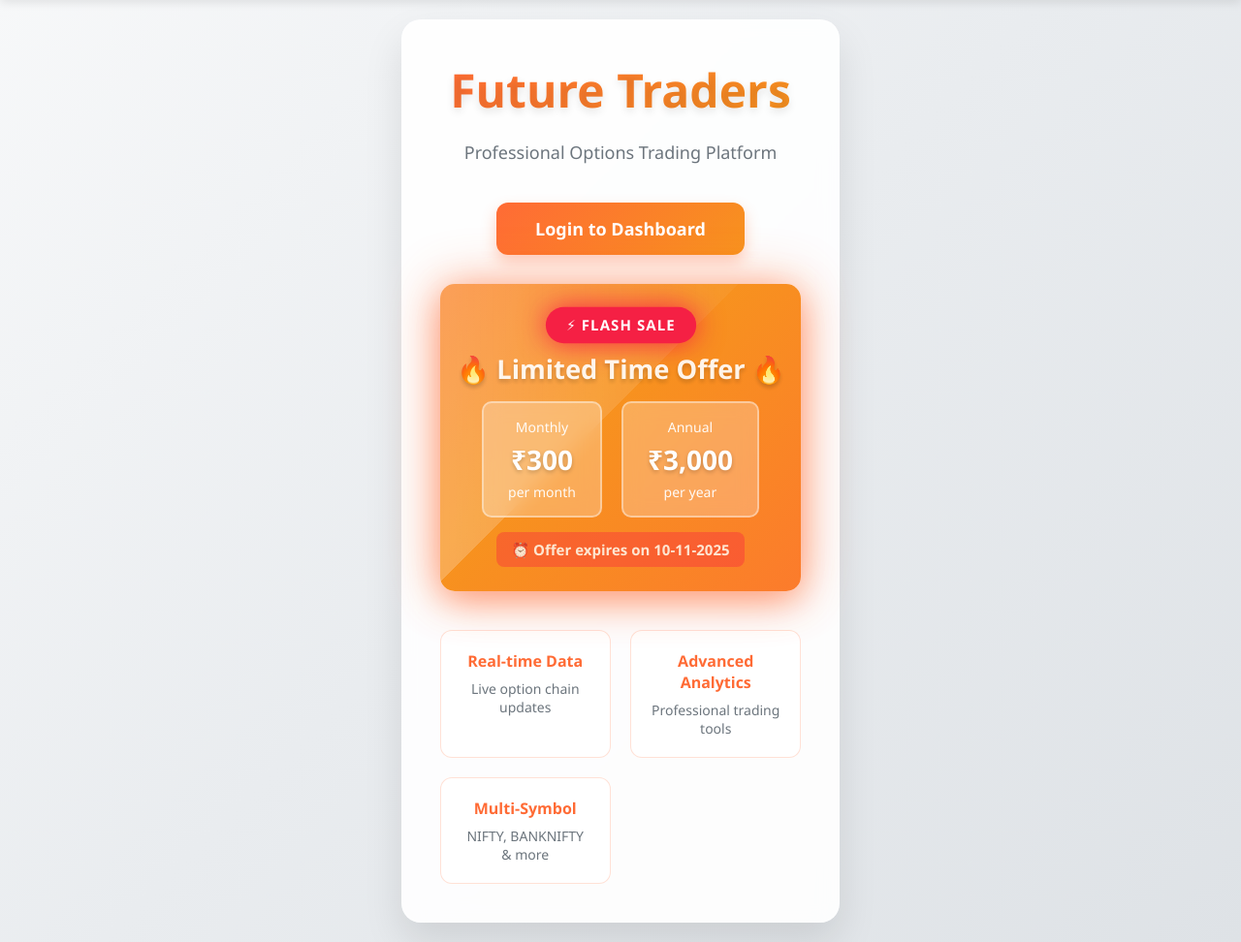
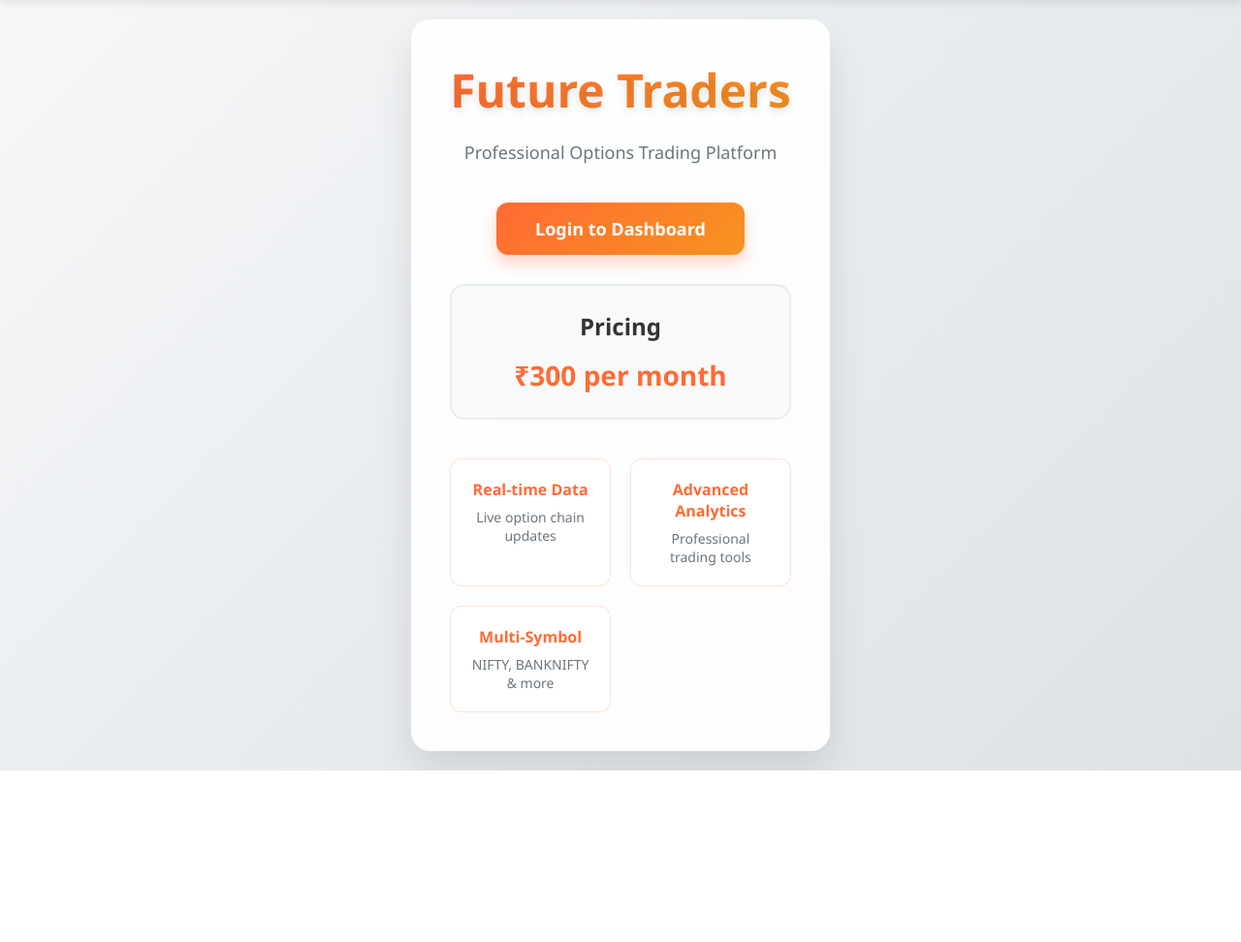
Before and after one commit to v9dlohar/Future-Traders, a Django app: page / in a window 1280 px wide. Shown: the part 97-1069 px from the top of the page at 97% size. After the commit the page ends 892 px from the top, so only its background shows below. Run offline with Django 5.2, Linux system fonts and the light colour scheme; parts of the project's set-up code (start-up, migrations or seed data) failed here and were passed over.

Commit message:
Update home.html

```diff
--- a/dashboard/templates/dashboard/home.html
+++ b/dashboard/templates/dashboard/home.html
@@ -124,153 +124,29 @@
         font-size: 14px;
     }
 
-    .pricing-offer {
+    .pricing-section {
         margin-top: 30px;
         padding: 25px;
-        background: linear-gradient(135deg, #ff6b35, #f7931e, #ff6b35);
-        background-size: 200% 200%;
+        background: #f8f9fa;
         border-radius: 15px;
-        color: white;
-        box-shadow: 0 10px 30px rgba(255, 107, 53, 0.4), 0 0 40px rgba(255, 107, 53, 0.3);
-        animation: gradientShift 3s ease infinite, glow 2s ease-in-out infinite;
-        position: relative;
-        overflow: hidden;
+        color: #333;
+        border: 2px solid #e9ecef;
     }
 
-    .pricing-offer::before {
-        content: '';
-        position: absolute;
-        top: -50%;
-        left: -50%;
-        width: 200%;
-        height: 200%;
-        background: linear-gradient(45deg, transparent, rgba(255, 255, 255, 0.3), transparent);
-        animation: shine 3s infinite;
+    .pricing-section h3 {
+        font-size: 24px;
+        margin-bottom: 15px;
+        font-weight: 600;
+        color: #333;
     }
 
-    @keyframes gradientShift {
-        0%, 100% { background-position: 0% 50%; }
-        50% { background-position: 100% 50%; }
+    .price {
+        font-size: 28px;
+        font-weight: 800;
+        color: #ff6b35;
     }
 
-    @keyframes glow {
-        0%, 100% { box-shadow: 0 10px 30px rgba(255, 107, 53, 0.4), 0 0 40px rgba(255, 107, 53, 0.3); }
-        50% { box-shadow: 0 10px 40px rgba(255, 107, 53, 0.6), 0 0 60px rgba(255, 107, 53, 0.5); }
-    }
 
-    @keyframes shine {
-        0% { transform: translateX(-100%) translateY(-100%) rotate(45deg); }
-        100% { transform: translateX(100%) translateY(100%) rotate(45deg); }
-    }
-
-    @keyframes blink {
-        0%, 100% { opacity: 1; }
-        50% { opacity: 0.7; }
-    }
-
-    .pricing-offer h3 {
-        font-size: 26px;
-        margin-bottom: 15px;
-        text-shadow: 0 2px 4px rgba(0, 0, 0, 0.2);
-        position: relative;
-        z-index: 1;
-        font-weight: 800;
-        animation: flashText 1.5s infinite;
-    }
-
-    @keyframes flashText {
-        0%, 100% { opacity: 1; transform: scale(1); }
-        50% { opacity: 0.9; transform: scale(1.05); }
-    }
-
-    .pricing-plans {
-        display: flex;
-        gap: 20px;
-        justify-content: center;
-        margin-top: 15px;
-        position: relative;
-        z-index: 1;
-    }
-
-    .plan {
-        background: rgba(255, 255, 255, 0.25);
-        padding: 15px 25px;
-        border-radius: 10px;
-        backdrop-filter: blur(10px);
-        border: 2px solid rgba(255, 255, 255, 0.4);
-        transition: all 0.3s ease;
-    }
-
-    .plan:hover {
-        transform: scale(1.05);
-        background: rgba(255, 255, 255, 0.35);
-        border-color: rgba(255, 255, 255, 0.6);
-    }
-
-    .plan-price {
-        font-size: 28px;
-        font-weight: 800;
-        margin: 5px 0;
-        text-shadow: 0 2px 4px rgba(0, 0, 0, 0.2);
-    }
-
-    .plan-label {
-        font-size: 14px;
-        opacity: 0.95;
-    }
-
-    .offer-badge {
-        display: inline-block;
-        background: #dc3545;
-        padding: 8px 20px;
-        border-radius: 25px;
-        font-size: 14px;
-        font-weight: 700;
-        margin-bottom: 10px;
-        animation: flashBadge 1s infinite;
-        box-shadow: 0 0 20px rgba(220, 53, 69, 0.8);
-        position: relative;
-        z-index: 1;
-        text-transform: uppercase;
-        letter-spacing: 1px;
-    }
-
-    @keyframes flashBadge {
-        0%, 100% {
-            background: #dc3545;
-            transform: scale(1);
-            box-shadow: 0 0 20px rgba(220, 53, 69, 0.8);
-        }
-        50% {
-            background: #ff1744;
-            transform: scale(1.1);
-            box-shadow: 0 0 30px rgba(255, 23, 68, 1);
-        }
-    }
-
-    .offer-expiry {
-        font-size: 15px;
-        margin-top: 15px;
-        font-weight: 700;
-        position: relative;
-        z-index: 1;
-        animation: urgentBlink 1s infinite;
-        background: rgba(220, 53, 69, 0.3);
-        padding: 8px 15px;
-        border-radius: 8px;
-        display: inline-block;
-    }
-
-    @keyframes urgentBlink {
-        0%, 100% {
-            opacity: 1;
-            background: rgba(220, 53, 69, 0.3);
-        }
-        50% {
-            opacity: 0.7;
-            background: rgba(255, 23, 68, 0.5);
-        }
-    }
 </style>
 {% endblock %}
 
@@ -286,22 +162,9 @@
             <a href="{% url 'login' %}" class="login-btn">Login to Dashboard</a>
         {% endif %}
 
-        <div class="pricing-offer">
-            <span class="offer-badge">⚡ FLASH SALE</span>
-            <h3>🔥 Limited Time Offer 🔥</h3>
-            <div class="pricing-plans">
-                <div class="plan">
-                    <div class="plan-label">Monthly</div>
-                    <div class="plan-price">₹300</div>
-                    <div class="plan-label">per month</div>
-                </div>
-                <div class="plan">
-                    <div class="plan-label">Annual</div>
-                    <div class="plan-price">₹3,000</div>
-                    <div class="plan-label">per year</div>
-                </div>
-            </div>
-            <div class="offer-expiry">⏰ Offer expires on 10-11-2025</div>
+        <div class="pricing-section">
+            <h3>Pricing</h3>
+            <div class="price">₹300 per month</div>
         </div>
 
         <div class="features">
```
